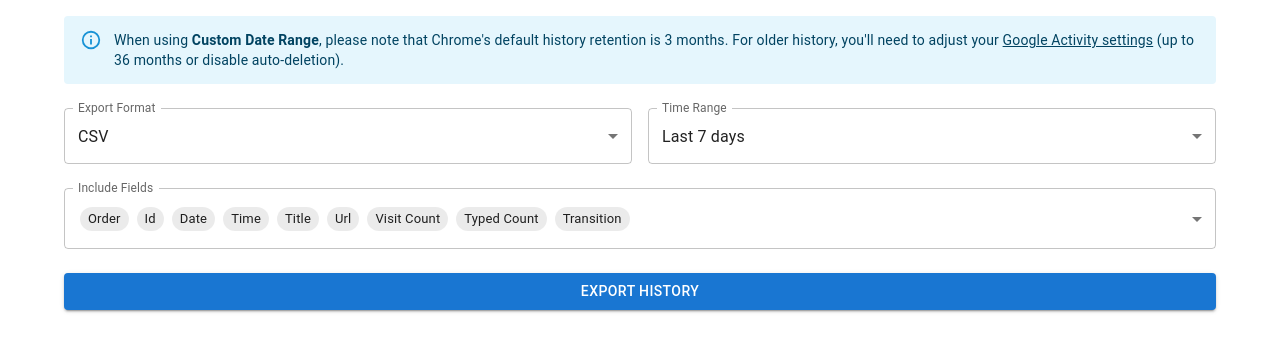
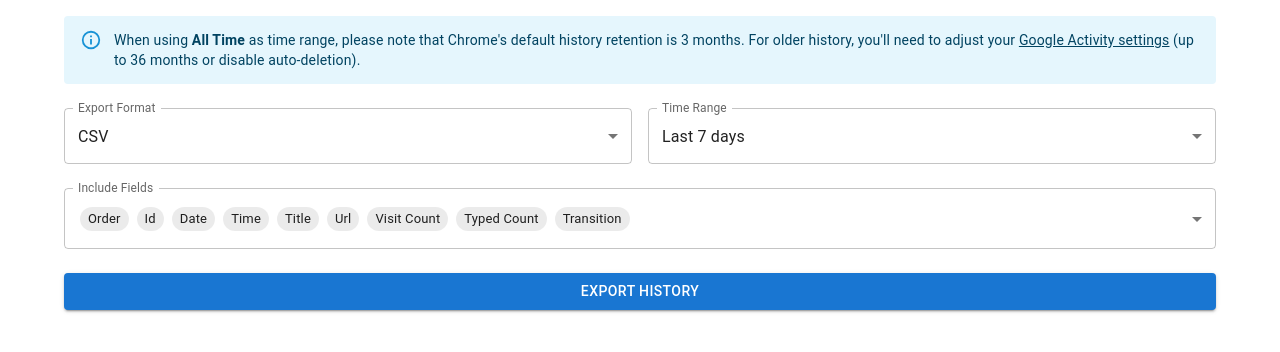
Before and after one commit to sauliusp/history-out, a React app: page / in a window 1280 px wide. Shown: the top 352 px of the page. Built offline with nearby package versions, Linux system fonts and the light colour scheme; the HTML template or start-up script is replaced by a standard one.

Commit message:
fixing alert message

```diff
--- a/src/components/HistoryExporter.tsx
+++ b/src/components/HistoryExporter.tsx
@@ -107,13 +107,13 @@ export const HistoryExporter: React.FC = () => {
   return (
     <Stack spacing={3} role="main" aria-label="History export section">
       <Alert
-        severity={config.historyRange === 'custom' ? 'warning' : 'info'}
+        severity={config.historyRange === 'all' ? 'warning' : 'info'}
         role="alert"
         sx={{ '& a': { color: 'inherit', textDecoration: 'underline' } }}
       >
-        When using <b>Custom Date Range</b>, please note that Chrome's default
-        history retention is 3 months. For older history, you'll need to adjust
-        your&nbsp;
+        When using <b>All Time</b> as time range, please note that Chrome's
+        default history retention is 3 months. For older history, you'll need to
+        adjust your&nbsp;
         <a
           href="https://myaccount.google.com/activitycontrols"
           target="_blank"
```
